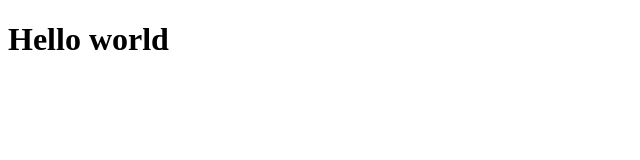
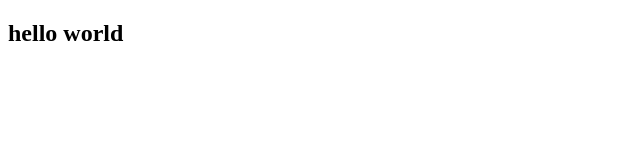
Before and after one commit to Reddy22328/class, a plain HTML site: page index.html in a window 1280 px wide. Shown: the whole page, without its empty margins (0-640 px from the left). Drawn offline with Linux system fonts and the light colour scheme.

Commit message:
Initial commit

```diff
--- a/tut.html
+++ b/index.html
@@ -6,6 +6,6 @@
     <title>Document</title>
 </head>
 <body>
-    <h1>Hello world</h1>
+    <h2>hello world</h2>
 </body>
 </html>
```
